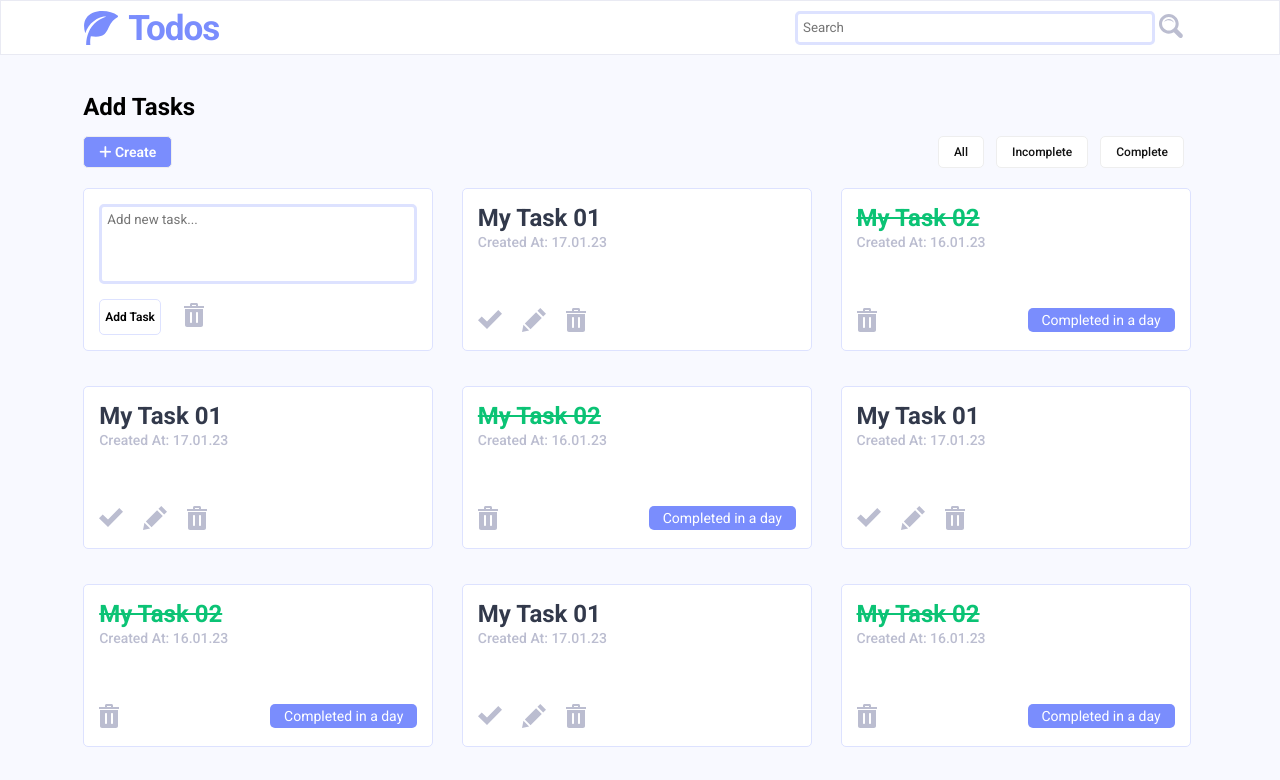
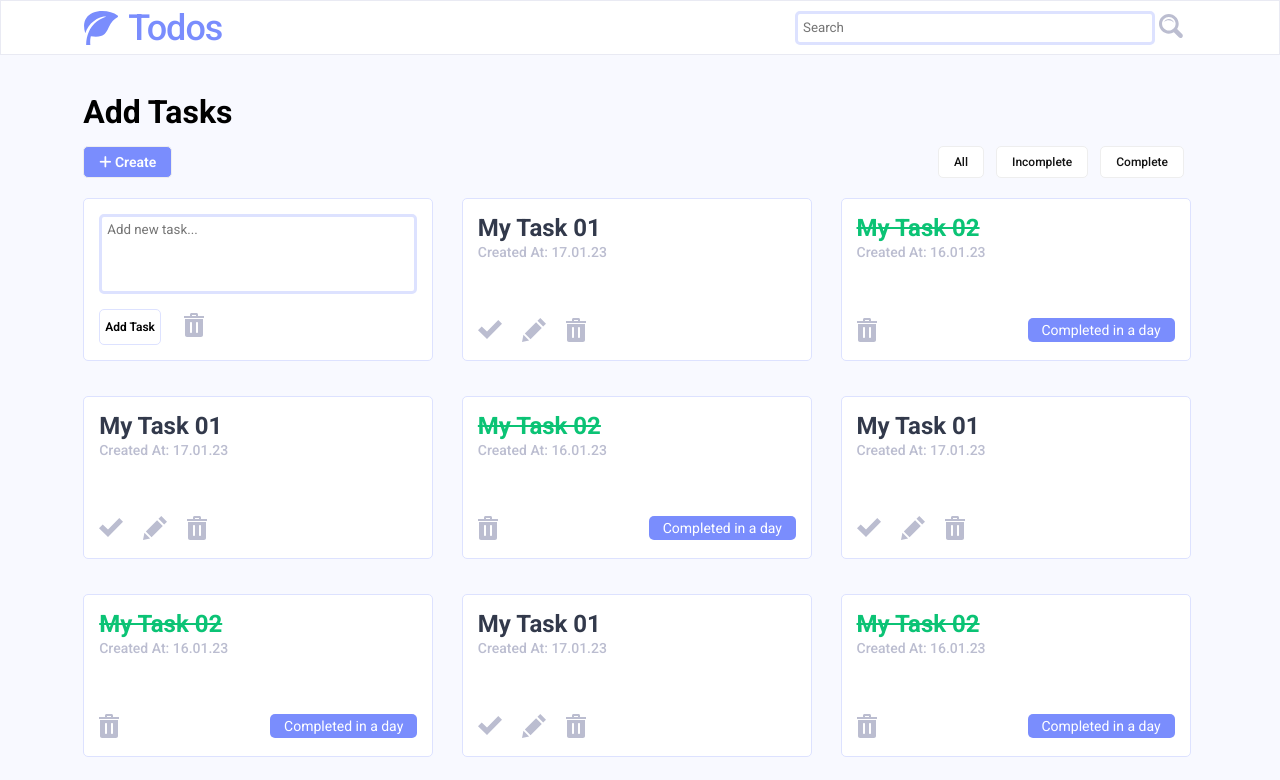
Before and after one commit to fza-wtag/todo-app-react, a React (Create React App) app in the folder todos/: page / in a window 1280 px wide. Shown: the top 780 px of the page. Built offline with nearby package versions, Linux system fonts and the light colour scheme.

Commit message:
Changed some of the text styles

```diff
--- a/todos/src/components/navbar.js
+++ b/todos/src/components/navbar.js
@@ -6,7 +6,7 @@ const Navbar = () => {
     <nav className="navbar">
       <div className="logo">
         <img src={logo} alt="" />
-        <h3>Todos</h3>
+        <h4>Todos</h4>
       </div>
       <div className="searchHeader">
         <input type="search" placeholder="Search" />
--- a/todos/src/components/topButtons.js
+++ b/todos/src/components/topButtons.js
@@ -3,7 +3,7 @@ import React from "react";
 const TopButtons = () => {
   return (
     <div className="top-content">
-      <h2>Add Tasks</h2>
+      <h1>Add Tasks</h1>
       <div className="top-buttons">
         <button className="create-btn">
           <i class="fa-sharp fa-solid fa-plus"></i> Create
--- a/todos/src/index.css
+++ b/todos/src/index.css
@@ -34,8 +34,14 @@ nav .logo {
   letter-spacing: -1px;
 }
 
-nav .logo h3 {
+nav .logo h4 {
   margin-left: 10px;
+  font-family: "Roboto";
+  font-style: normal;
+  font-weight: 500;
+  font-size: 36px;
+  line-height: 42px;
+  color: #7a8dfd;
 }
 
 .searchHeader {
```
